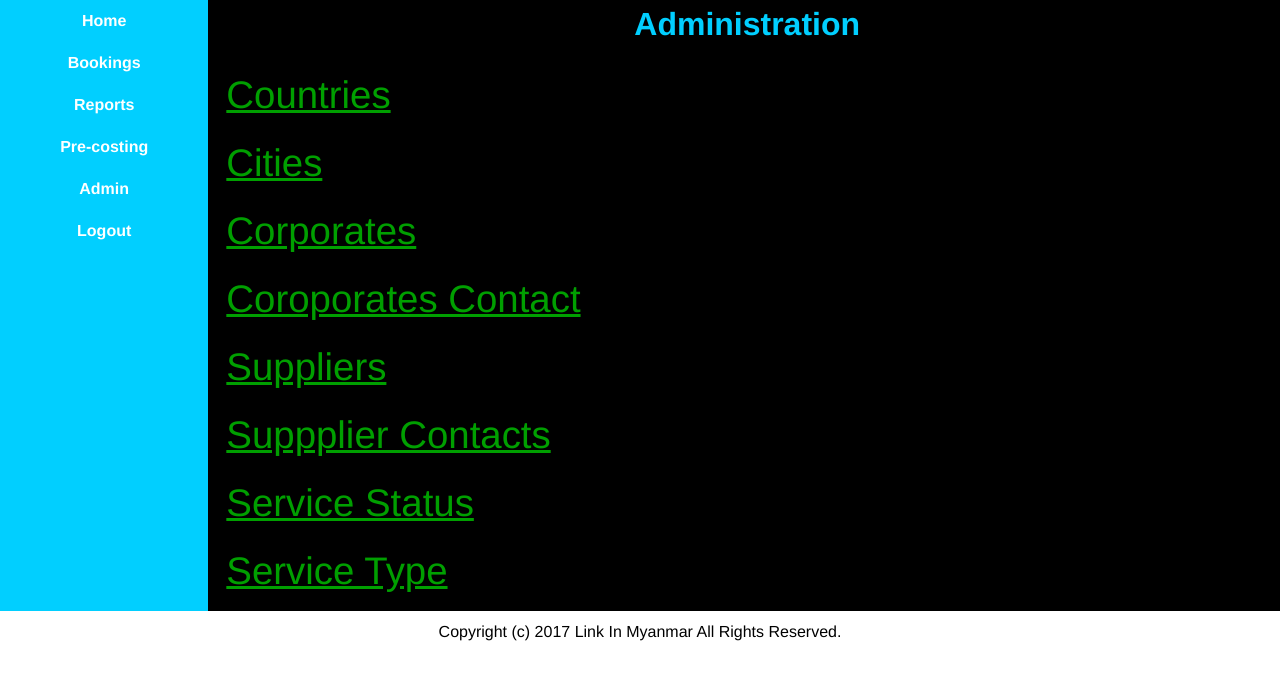
After one commit to DenLahpai/link2018, a PHP site: page /admin.php in a window 1280 px wide. The commit adds this page. Shown: the top 680 px of the page. Run offline with PHP 8.4, Linux system fonts and the light colour scheme; the visitor is signed in with stand-in values (Sample User, id 1).

Commit message:
Add files via upload

```diff
--- /dev/null
+++ b/admin.php
@@ -0,0 +1,50 @@
+<?php require "conn.php"; ?>
+<!DOCTYPE html>
+<html>
+    <head>
+        <?php
+        $title = "Admin";
+        include "includes/head.html";
+        ?>
+    </head>
+    <body>
+        <div class="content"><!-- content -->
+            <?php
+            $pageTitle = "Administration";
+            include "includes/header.html";
+            include "includes/nav.html";
+            ?>
+            <main>
+                <div class="links">
+                    <ul>
+                        <li>
+                            <a href="countries.php">Countries</a>
+                        </li>
+                        <li>
+                            <a href="cities.php">Cities</a>
+                        </li>
+                        <li>
+                            <a href="corporates.php">Corporates</a>
+                        </li>
+                        <li>
+                            <a href="corporatesContacts.php">Coroporates Contact</a>
+                        </li>
+                        <li>
+                            <a href="suppliers.php">Suppliers</a>
+                        </li>
+                        <li>
+                            <a href="suppliersContacts.php">Suppplier Contacts</a>
+                        </li>
+                        <li>
+                            <a href="serviceStatus.php">Service Status</a>
+                        </li>
+                        <li>
+                            <a href="serviceType.php">Service Type</a>
+                        </li>
+                    </ul>
+                </div>
+            </main>
+        </div><!-- end of content -->
+        <?php include "includes/footer.html"; ?>
+    </body>
+</html>
--- a/conn.php
+++ b/conn.php
@@ -58,24 +58,15 @@ class Database {
 
     public function generate_Reference($r) {
         if ($r <= 9 ) {
-		$zeros = '00000';
+		$zeros = '00';
     	}
     	else if ($r <= 99) {
-    		$zeros = '0000';
-    	}
-    	else if ($r <= 999) {
-    		$zeros = '000';
-    	}
-    	else if ($r <= 9999) {
-    		$zeros = '00';
-    	}
-    	else if ($r <= 99999) {
     		$zeros = '0';
     	}
     	else {
     		$zeros = '';
     	}
-    	$reference = 'SEC-'.$zeros.$r;
+    	$reference = 'LNK-'.$zeros.$r;
     	return $reference;
     }
 }
@@ -84,8 +75,12 @@ class Database {
 error_reporting(E_ALL);
 ini_set('display_errors', 1);
 
-//checking if a user is logged in
- if (!isset($_SESSION['userId'])){
+// checking if a user is logged in
+ if (!isset($_SESSION['UsersId'])){
     header("location:index.php");
     $_SESSION['msg_error'] = "Session Expired! Please log in again!";
 }
+
+$msg_error = NULL;
+
+?>
--- a/css/master.css
+++ b/css/master.css
@@ -6,6 +6,7 @@
 
 .content {
     background: black;
+    color: white;
     display: grid;
     grid-gap: 6px;
     grid-template-columns: repeat(3, 1fr);
@@ -14,7 +15,7 @@
     " header header header "
     " section section section "
     " main main main "
-    " footer footer footer "
+    " aside aside aside "
     ;
 }
 
@@ -34,8 +35,37 @@ main {
     grid-area: main;
 }
 
+aside {
+    grid-area: aside;
+}
+
 footer {
-    grid-area: footer;
+    text-align: center;
+    padding: 12px;
+}
+
+#menu-items {
+    display: none;
+}
+
+nav {
+    background: #01CFFF;
+    text-align: center;
+}
+
+nav h4 {
+    padding: 12px;
+}
+
+nav ul li {
+    padding: 12px;
+    list-style: none;
+}
+
+nav ul li a {
+    color: white;
+    text-decoration: none;
+    font-weight: bold
 }
 
 header {
@@ -46,3 +76,63 @@ header {
 header h1 {
     color: #01CFFF;
 }
+
+
+.form ul li {
+    padding: 12px;
+    list-style: none;
+    text-align: center;
+    font-size: 240%;
+}
+
+.form ul li input {
+    font-size: 100%;
+}
+
+.form ul li select {
+    font-size: 100%;
+}
+
+.links ul li {
+    padding: 12px;
+    list-style:none;
+    font-size: 240%;
+}
+
+.links ul li a {
+    color: #009f00;
+}
+
+.error {
+    color: red;
+}
+
+button {
+    font-size: 100%;
+    margin: 48px;
+    padding: 12px 24px;
+    background: #009f00;
+    color: white;
+    border-radius: 12px;
+}
+
+/*styles for tablets*/
+@media screen and (min-width: 992px) {
+    .content {
+        grid-template-columns: repeat(6, 1fr);
+        grid-template-areas:
+        " nav header header header header header "
+        " nav section section section section section "
+        " nav main main main main main "
+        " nav aside aside aside aside aside "
+        ;
+    }
+
+    #menu-items {
+        display: block;
+    }
+
+    #menu-switch {
+        display: none;
+    }
+}
--- /dev/null
+++ b/includes/footer.html
@@ -0,0 +1,3 @@
+<footer>
+    <p>Copyright (c) 2017 Link In Myanmar All Rights Reserved.</p>
+</footer>
--- a/includes/header.html
+++ b/includes/header.html
@@ -1,3 +1,10 @@
 <header>
     <h1><?php echo $pageTitle; ?></h1>
+    <p class="error">
+    <?php
+    if ($msg_error != NULL) {
+        echo $msg_error;
+    }
+    ?>
+    </p>
 </header>
--- /dev/null
+++ b/includes/nav.html
@@ -0,0 +1,24 @@
+<nav>
+    <h4 id="menu-switch" onclick="expand_menu();">Menu</h4>
+    <ul id="menu-items">
+        <li>
+            <a href="home.php">Home</a>
+        </li>
+        <li>
+            <a href="bookings.php">Bookings</a>
+        </li>
+        <li>
+            <a href="reports.php">Reports</a>
+        </li>
+        <li>
+            <a href="precosting.php">Pre-costing</a>
+        </li>
+        <li>
+            <a href="admin.php">Admin</a>
+        </li>
+        <li>
+            <a href="logout.php">Logout</a>
+        </li>
+    </ul>
+</nav>
+<script type="text/javascript" src="js/functions_nav.js"></script>
--- /dev/null
+++ b/js/functions_nav.js
@@ -0,0 +1,11 @@
+//function to expend the menu
+function expand_menu() {
+    if (document.getElementById('menu-items').style.display == 'block') {
+        document.getElementById('menu-items').style.display = 'none';
+        document.getElementById('menu-switch').innerHTML = 'Menu';
+    }
+    else {
+        document.getElementById('menu-items').style.display = 'block';
+        document.getElementById('menu-switch').innerHTML = 'Close';
+    }
+};
--- /dev/null
+++ b/logout.php
@@ -0,0 +1,5 @@
+<?php
+require_once "conn.php";
+session_destroy();
+header("location: index.php");
+?>
```
Also changed, not shown: home.php (added, +47 -0 lines), index.php (+23 -2 lines), login.php (added, +32 -0 lines).
